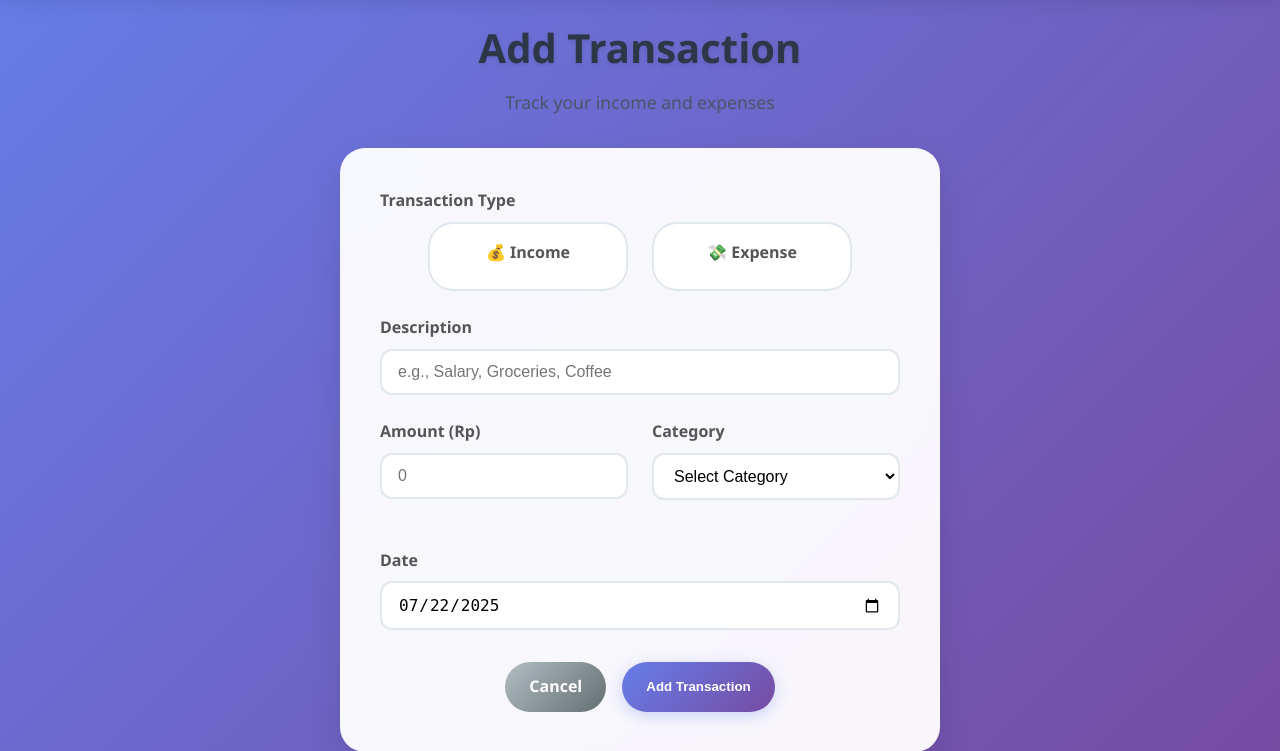
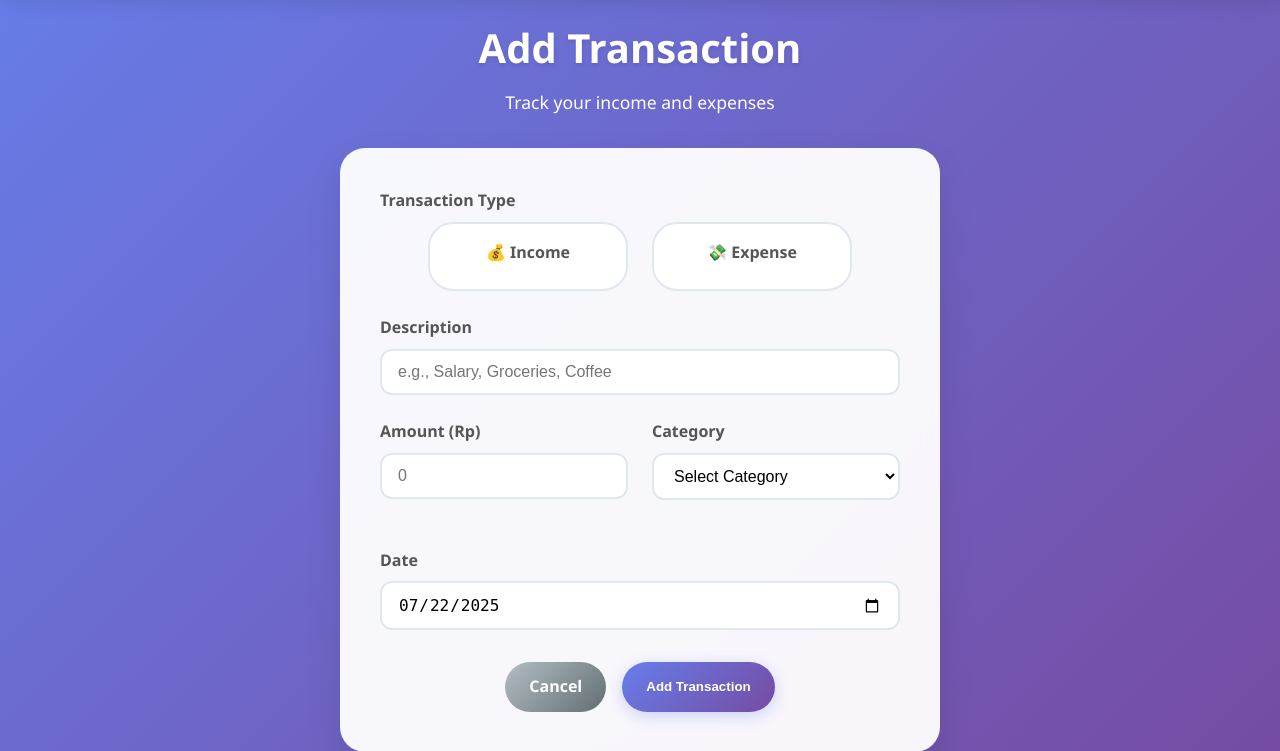
Before and after one commit to kadekriyan/moneypad, a Flask app: page /add in a window 1280 px wide. Shown: the part 78-829 px from the top of the page. Run offline with Flask 3, Linux system fonts and the light colour scheme; the visitor is signed in with stand-in values (Sample User, id 1).

Commit message:
feat : update ui

```diff
--- a/templates/dashboard.html
+++ b/templates/dashboard.html
@@ -13,7 +13,7 @@ block extra_css %}
   .dashboard-title {
     font-size: 2.5rem;
     font-weight: 700;
-    color: #2d3748;
+    color: #ffffff;
     text-shadow: 0 2px 4px rgba(0, 0, 0, 0.1);
   }
 
--- a/templates/form_transaksi.html
+++ b/templates/form_transaksi.html
@@ -17,13 +17,13 @@
     .form-title {
         font-size: 2.5rem;
         font-weight: 700;
-        color: #2d3748;
+        color: #ffffff;
         text-shadow: 0 2px 4px rgba(0, 0, 0, 0.1);
         margin-bottom: 0.5rem;
     }
 
     .form-subtitle {
-        color: #4a5568;
+        color: #ffffff;
         font-size: 1.1rem;
         font-weight: 500;
     }
```
